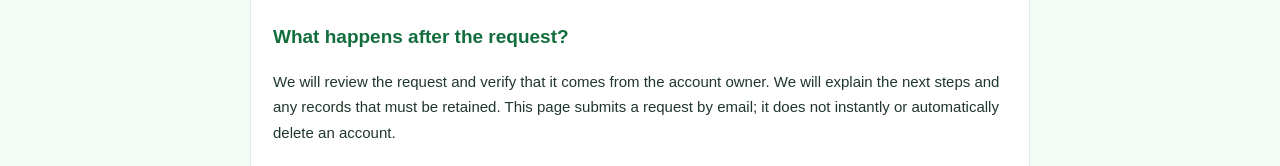
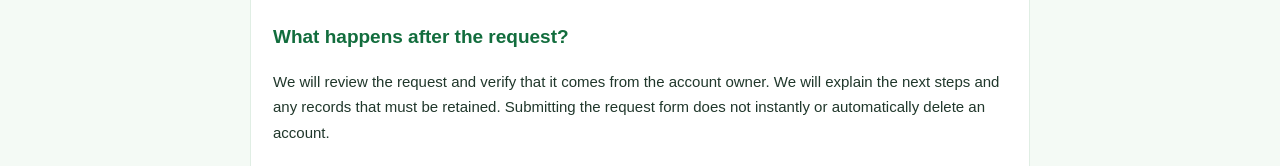
Before and after one commit to sheikhrubel24bd/smart-mess-legal, a plain HTML site: page account-delete.html in a window 1280 px wide. Shown: the part 588-754 px from the top of the page. Drawn offline with Linux system fonts and the light colour scheme.

Commit message:
Clarify account deletion form process

```diff
--- a/account-delete.html
+++ b/account-delete.html
@@ -32,7 +32,7 @@
   <p>Contact email: <a href="mailto:rubelkhanc2@gmail.com">rubelkhanc2@gmail.com</a></p>
 
   <h2>What happens after the request?</h2>
-  <p>We will review the request and verify that it comes from the account owner. We will explain the next steps and any records that must be retained. This page submits a request by email; it does not instantly or automatically delete an account.</p>
+  <p>We will review the request and verify that it comes from the account owner. We will explain the next steps and any records that must be retained. Submitting the request form does not instantly or automatically delete an account.</p>
 
   <h2>What happens to mess records?</h2>
   <p>Smart-Mess supports shared accounting. Expenses, deposits, meal counts and other historical accounting records may need to remain available to preserve the accuracy of the mess accounts. Where appropriate and technically feasible, personal identifiers may be removed or anonymized while necessary accounting records are retained.</p>
```
